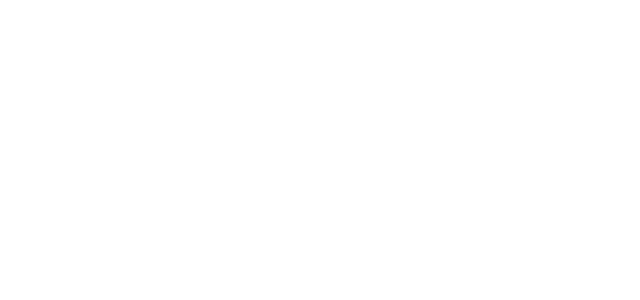
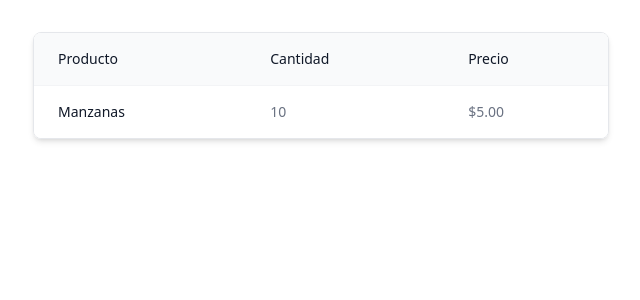
Before and after one commit to KRATICOS/tiendita_chida, an Angular app: page /products in a window 1280 px wide. Before the commit this address led to /. Shown: the top 300 px of the page, without its empty margins (319-959 px from the left). Built offline with nearby package versions, Linux system fonts and the light colour scheme.

Commit message:
feat:Se agrego pagina Products

```diff
--- a/src/app/app.routes.ts
+++ b/src/app/app.routes.ts
@@ -1,6 +1,7 @@
 // src\app\app.routes.ts
 import { Routes } from '@angular/router';
 import { Home } from './components/home/home';
+import { Products } from '../pages/products/products';
 
 export const routes: Routes = [
 
@@ -13,6 +14,10 @@
   {
     path: 'home',
     component: Home
+  },
+  {
+    path: 'products',
+    component:Products
   }
 
 ];
--- /dev/null
+++ b/src/pages/products/products.css
@@ -0,0 +1,3 @@
+:host {
+  display: block;
+}
--- /dev/null
+++ b/src/pages/products/products.html
@@ -0,0 +1,20 @@
+<div class="m-8 flex justify-center">
+  <div class="overflow-hidden rounded-lg border border-gray-200 shadow-md max-w-xl w-full">
+    <table class="w-full border-collapse bg-white text-left text-sm text-gray-500">
+      <thead class="bg-gray-50">
+        <tr>
+          <th class="px-6 py-4 font-medium text-gray-900">Producto</th>
+          <th class="px-6 py-4 font-medium text-gray-900">Cantidad</th>
+          <th class="px-6 py-4 font-medium text-gray-900">Precio</th>
+        </tr>
+      </thead>
+      <tbody class="divide-y divide-gray-100 border-t border-gray-100">
+        <tr class="hover:bg-gray-50">
+          <td class="px-6 py-4 font-medium text-gray-900">Manzanas</td>
+          <td class="px-6 py-4">10</td>
+          <td class="px-6 py-4">$5.00</td>
+        </tr>
+      </tbody>
+    </table>
+  </div>
+</div>
--- /dev/null
+++ b/src/pages/products/products.ts
@@ -0,0 +1,10 @@
+import { ChangeDetectionStrategy, Component } from '@angular/core';
+
+@Component({
+  selector: 'app-products',
+  imports: [],
+  templateUrl: './products.html',
+  styleUrl: './products.css',
+  changeDetection: ChangeDetectionStrategy.OnPush,
+})
+export class Products {}
```
